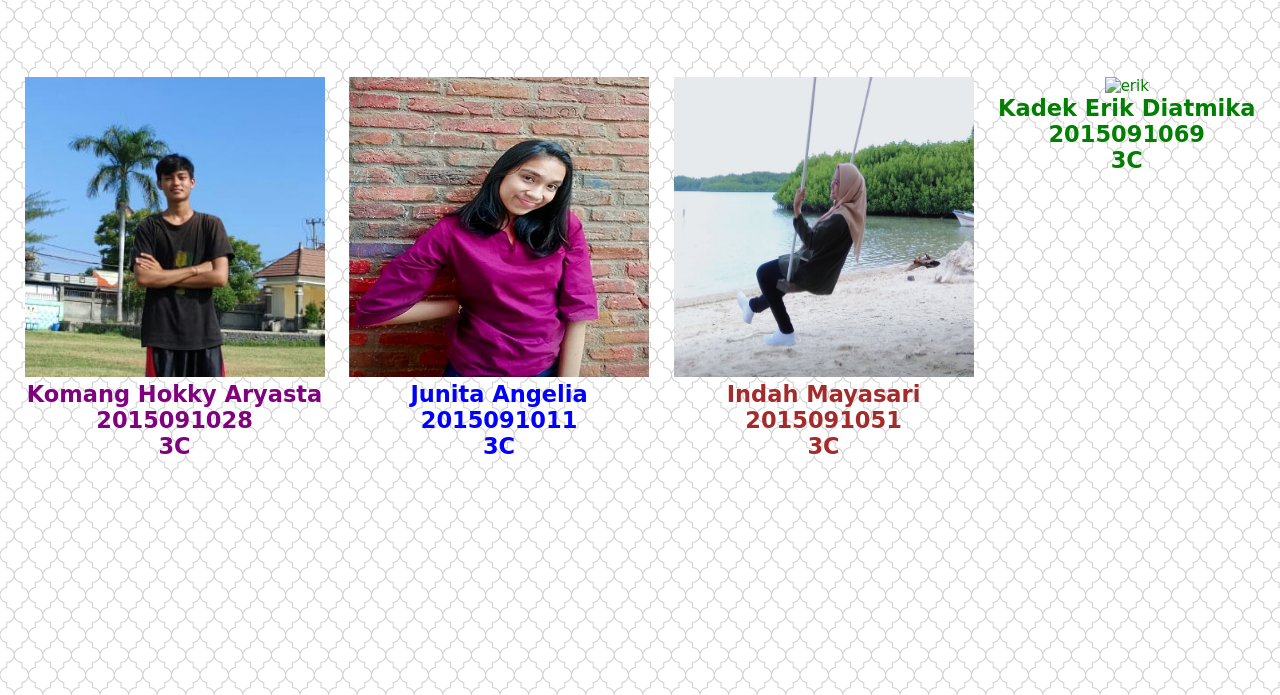
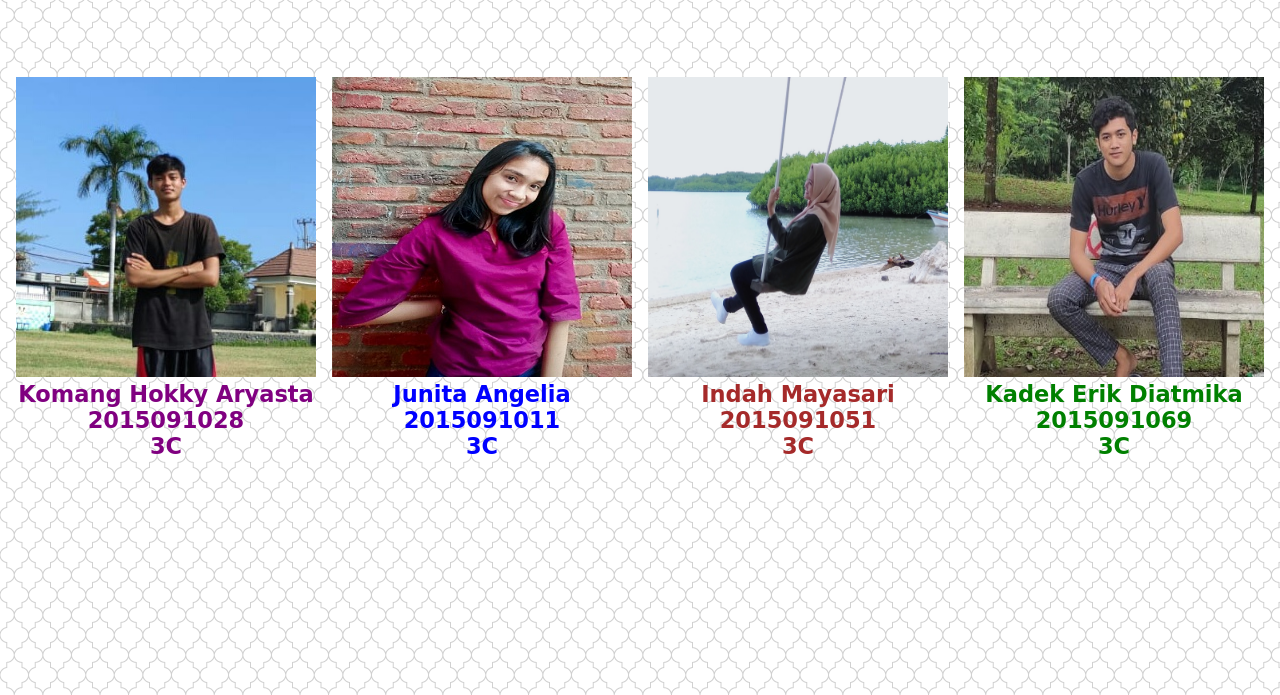
Before and after one commit to hokkyar/Pemrograman-Web, a plain HTML site: page Tugas 1 - Kelompok 4/index.html in a window 1280 px wide. Shown: the part 105-800 px from the top of the page. Drawn offline with Linux system fonts and the light colour scheme.

Commit message:
Update index.html

```diff
--- a/Tugas 1 - Kelompok 4/index.html
+++ b/Tugas 1 - Kelompok 4/index.html
@@ -79,7 +79,7 @@
             <h2>3C</h2>
         </div>
         <div class="empat">
-            <img src="img/Erik.jpg" alt="erik">
+            <img src="img/Erik.jpeg" alt="erik">
             <h2>Kadek Erik Diatmika</h2>
             <h2>2015091069</h2>
             <h2>3C</h2>
```
